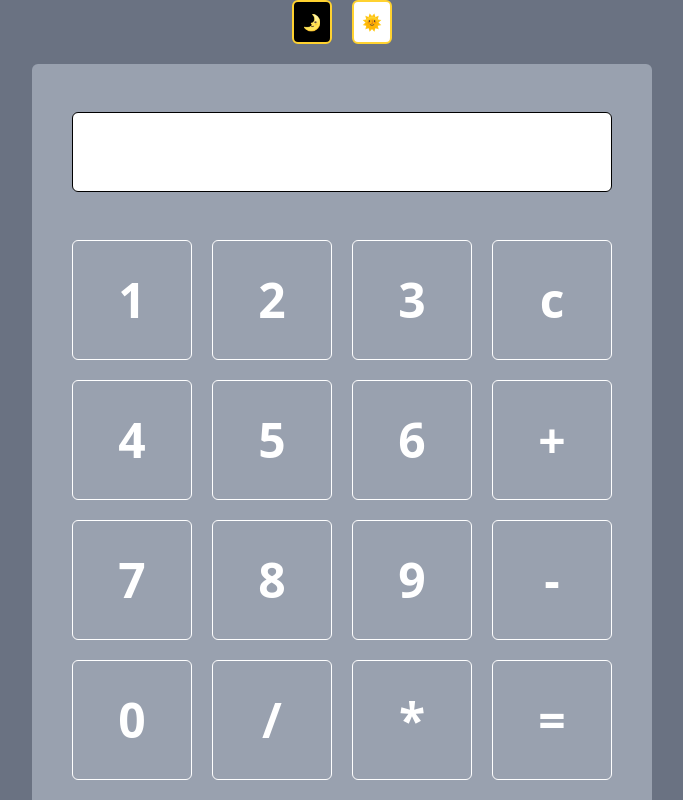
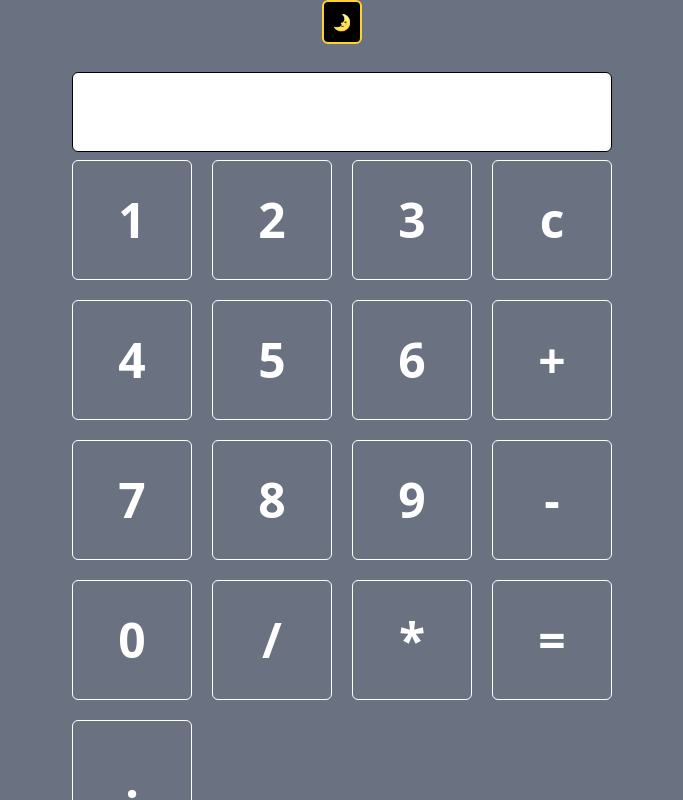
Before and after one commit to santimartinezzgb/calculadora, a React (Vite) app: page / in a window 1280 px wide. Shown: the top 800 px of the page, without its empty margins (298-981 px from the left). Built offline with nearby package versions, Linux system fonts and the light colour scheme.

Commit message:
Añadida funcionalidad para el botón de camio de tema de la app

```diff
--- a/src/App.tsx
+++ b/src/App.tsx
@@ -2,6 +2,15 @@ import { useState } from "react";
 
 export default function App() {
   const [pantalla, setPantalla] = useState('')
+  const [tema, setTema] = useState('')
+  let interruptor = true;
+
+  const cambiarTema = () => {
+    if (interruptor == true) { interruptor = false } else { interruptor = true }
+    return (interruptor == true)
+      ? setTema("w-fit mx-auto rounded-md flex flex-col gap-10 bg-gray-800 p-10")
+      : setTema("w-fit mx-auto rounded-md flex flex-col gap-10 bg-white p-10")
+  }
 
   const listaNumeros: (string | number)[] = [
     1, 2, 3, 'c',
@@ -55,11 +64,10 @@ export default function App() {
     <>
       <div className="flex flex-col gap-5">
         <section className="flex mx-auto gap-5">
-          <button id='botonLuna' className="bg-black border-2 border-amber-300 p-2 rounded-md font-bold cursor-pointer transition-all">🌛</button>
-          <button id='botonSol' className="bg-white border-2 border-amber-300 p-2 rounded-md font-bold cursor-pointer transition-all">🌞</button>
+          <button onClick={cambiarTema} className="bg-black border-2 border-amber-300 p-2 rounded-md font-bold cursor-pointer transition-all">🌛</button>
         </section>
 
-        <div className="w-fit mx-auto rounded-md flex flex-col gap-10 bg-gray-400 p-10">
+        <div className={tema}>
           <div id='input' className="mx-auto flex bg-white rounded-md border-1 p-2 text-4xl w-135 h-20 m-2 items-center"></div>
           <section className="grid grid-cols-4 w-fit gap-5 mx-auto">
             {numeros()}
```
